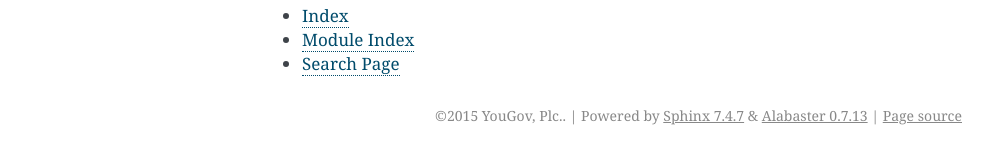
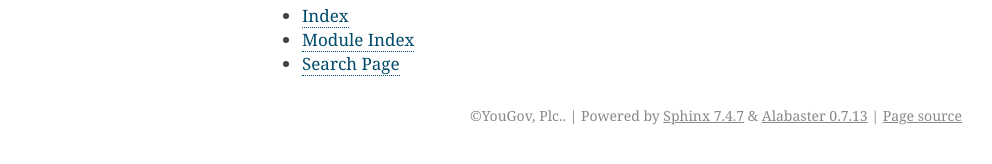
Before and after one commit to yougov/velociraptor, a Sphinx documentation site: the page built from docs/index.rst, in a window 1280 px wide. Shown: the part 525-689 px from the top of the page, without its empty margins (148-1140 px from the left). Built offline with Sphinx 7.4.7, drawn with Linux system fonts in a browser that asks for light colours.

Commit message:
Remove the year from the copyright - only adds staleness.

```diff
--- a/docs/conf.py
+++ b/docs/conf.py
@@ -2,7 +2,7 @@
 
 # General information about the project.
 project = 'Velociraptor'
-copyright = '2015 YouGov, Plc.'
+copyright = 'YouGov, Plc.'
 
 # The short X.Y version.
 version = '4.1'
```
